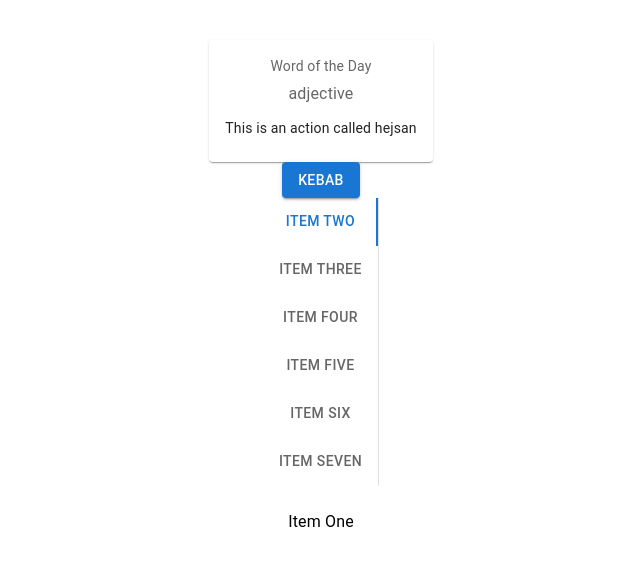
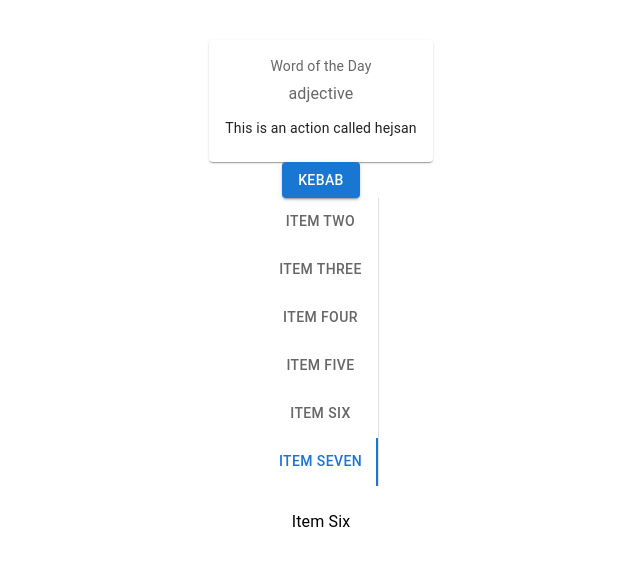
Before and after one commit to johanstrandberg/ruidia, a React (Create React App) app: page / in a window 1280 px wide. Shown: the part 101-666 px from the top of the page, without its empty margins (319-959 px from the left). Built offline with nearby package versions, Linux system fonts and the light colour scheme.

Commit message:
add eslint, fix linting

```diff
--- a/src/App.js
+++ b/src/App.jsx
@@ -3,12 +3,13 @@ import ActionCard from './components/ActionCard';
 import SideMenu from './components/SideMenu';
 
 function App(props) {
+  const { game } = props;
+
   return (
     <div className="App">
       <header className="App-header">
-        <ActionCard title="hejsan">
-        </ActionCard>
-        <SideMenu tab={props.game}></SideMenu>
+        <ActionCard title="hejsan" />
+        <SideMenu tab={game} />
       </header>
     </div>
   );
--- a/src/components/ActionCard.js
+++ /dev/null
@@ -1,33 +0,0 @@
-import React from 'react';
-import { useState } from "react";
-import Card from '@mui/material/Card';
-import { Button } from '@mui/material';
-import CardContent from '@mui/material/CardContent';
-import Typography from '@mui/material/Typography';
-
-function ActionCard(props) {
-    const [value, setValue] = useState("Kebab");
-
-    return (
-        <div>
-            <Card>
-                <CardContent>
-                    <Typography sx={{ fontSize: 14 }} color="text.secondary" gutterBottom>
-                        Word of the Day
-                    </Typography>
-                    <Typography sx={{ mb: 1.5 }} color="text.secondary">
-                        adjective
-                    </Typography>
-                    <Typography variant="body2">
-                        This is an action called {props.title}
-                    </Typography>
-                </CardContent>
-            </Card>
-            <Button variant="contained" onClick={() => setValue('Bagel')}>
-                {value}
-            </Button>
-        </div>
-    );
-}
-
-export default ActionCard
--- /dev/null
+++ b/src/components/ActionCard.jsx
@@ -0,0 +1,31 @@
+import React, { useState } from 'react';
+import Card from '@mui/material/Card';
+import { Button, CardContent, Typography } from '@mui/material';
+
+function ActionCard(props) {
+  const [value, setValue] = useState('Kebab');
+  const { title } = props;
+
+  return (
+    <div>
+      <Card>
+        <CardContent>
+          <Typography sx={{ fontSize: 14 }} color="text.secondary" gutterBottom>
+            Word of the Day
+          </Typography>
+          <Typography sx={{ mb: 1.5 }} color="text.secondary">
+            adjective
+          </Typography>
+          <Typography variant="body2">
+            This is an action called {title}
+          </Typography>
+        </CardContent>
+      </Card>
+      <Button variant="contained" onClick={() => setValue('Bagel')}>
+        {value}
+      </Button>
+    </div>
+  );
+}
+
+export default ActionCard;
--- a/src/components/SideMenu.js
+++ /dev/null
@@ -1,85 +0,0 @@
-import * as React from 'react';
-import PropTypes from 'prop-types';
-import Tabs from '@mui/material/Tabs';
-import Tab from '@mui/material/Tab';
-import Typography from '@mui/material/Typography';
-import Box from '@mui/material/Box';
-
-function TabPanel(props) {
-    const { children, value, index, ...other } = props;
-
-    return (
-      <div
-        role="tabpanel"
-        hidden={value !== index}
-        id={`vertical-tabpanel-${index}`}
-        aria-labelledby={`vertical-tab-${index}`}
-        {...other}
-      >
-        {value === index && (
-          <Box sx={{ p: 3 }}>
-            <Typography>{children}</Typography>
-          </Box>
-        )}
-      </div>
-    );
-}
-
-function a11yProps(index) {
-    return {
-      id: `vertical-tab-${index}`,
-      'aria-controls': `vertical-tabpanel-${index}`,
-    };
-}
-
-function SideMenu({ tab }) {
-    const [value, setValue] = React.useState(tab);
-    React.useEffect(() => {
-        setValue(tab);
-    }, [tab]);
-    const handleChange = (event, newValue) => {
-        setValue(newValue);
-    };
-    return (
-        <Box>
-            <Tabs
-                orientation="vertical"
-                variant="scrollable"
-                value={value}
-                onChange={handleChange}
-                aria-label="Vertical tabs example"
-                sx={{ borderRight: 1, borderColor: 'divider' }}
-            >
-                <Tab label="Item Two" {...a11yProps(1)} />
-                <Tab label="Item Three" {...a11yProps(2)} />
-                <Tab label="Item Four" {...a11yProps(3)} />
-                <Tab label="Item Five" {...a11yProps(4)} />
-                <Tab label="Item Six" {...a11yProps(5)} />
-                <Tab label="Item Seven" {...a11yProps(6)} />
-            </Tabs>
-            <TabPanel value={value} index={0}>
-                Item One
-            </TabPanel>
-            <TabPanel value={value} index={1}>
-                Item Two
-            </TabPanel>
-            <TabPanel value={value} index={2}>
-                Item Three
-            </TabPanel>
-            <TabPanel value={value} index={3}>
-                Item Four
-            </TabPanel>
-            <TabPanel value={value} index={4}>
-                Item Five
-            </TabPanel>
-            <TabPanel value={value} index={5}>
-                Item Six
-            </TabPanel>
-            <TabPanel value={value} index={6}>
-                Item Seven
-            </TabPanel>
-        </Box>
-    )
-}
-
-export default SideMenu;
--- /dev/null
+++ b/src/components/SideMenu.jsx
@@ -0,0 +1,86 @@
+import * as React from 'react';
+import Tabs from '@mui/material/Tabs';
+import Tab from '@mui/material/Tab';
+import Typography from '@mui/material/Typography';
+import Box from '@mui/material/Box';
+
+function TabPanel(props) {
+  const {
+    children, value, index, ...other
+  } = props;
+
+  return (
+    <div
+      role="tabpanel"
+      hidden={value !== index}
+      id={`vertical-tabpanel-${index}`}
+      aria-labelledby={`vertical-tab-${index}`}
+      {...other}
+    >
+      {value === index && (
+        <Box sx={{ p: 3 }}>
+          <Typography>{children}</Typography>
+        </Box>
+      )}
+    </div>
+  );
+}
+
+function a11yProps(index) {
+  return {
+    id: `vertical-tab-${index}`,
+    'aria-controls': `vertical-tabpanel-${index}`,
+  };
+}
+
+function SideMenu({ tab }) {
+  const [value, setValue] = React.useState(tab);
+  React.useEffect(() => {
+    setValue(tab);
+  }, [tab]);
+  const handleChange = (event, newValue) => {
+    setValue(newValue);
+  };
+  return (
+    <Box>
+      <Tabs
+        orientation="vertical"
+        variant="scrollable"
+        value={value}
+        onChange={handleChange}
+        aria-label="Vertical tabs example"
+        sx={{ borderRight: 1, borderColor: 'divider' }}
+      >
+        <Tab label="Item Two" {...a11yProps(1)} />
+        <Tab label="Item Three" {...a11yProps(2)} />
+        <Tab label="Item Four" {...a11yProps(3)} />
+        <Tab label="Item Five" {...a11yProps(4)} />
+        <Tab label="Item Six" {...a11yProps(5)} />
+        <Tab label="Item Seven" {...a11yProps(6)} />
+      </Tabs>
+      <TabPanel value={value} index={0}>
+        Item One
+      </TabPanel>
+      <TabPanel value={value} index={1}>
+        Item Two
+      </TabPanel>
+      <TabPanel value={value} index={2}>
+        Item Three
+      </TabPanel>
+      <TabPanel value={value} index={3}>
+        Item Four
+      </TabPanel>
+      <TabPanel value={value} index={4}>
+        Item Five
+      </TabPanel>
+      <TabPanel value={value} index={5}>
+        Item Six
+      </TabPanel>
+      <TabPanel value={value} index={6}>
+        Item Seven
+      </TabPanel>
+    </Box>
+  );
+}
+
+export default SideMenu;
--- /dev/null
+++ b/src/engine/constants.js
@@ -0,0 +1,2 @@
+export const gameSpeed = 1;
+export const blah = 1;
--- a/src/engine/game.js
+++ b/src/engine/game.js
@@ -1,24 +1,26 @@
-let previousMs = 0;
-let gameSpeed = 1;
-let increment = 0.0;
-export let index = 0;
+let previousMs;
+export const index = 5;
+
+function loop(ms) {
+  // runs at monitor refresh rate
+  console.log(ms);
+}
 
 function main(ms) {
-    window.requestAnimationFrame(main);
-    const delta = ms - previousMs;
+  if (previousMs === undefined) {
     previousMs = ms;
-    loop(delta);
-  };
-
-
-function loop(ms) {
-    //runs at monitor refresh rate
-    increment += ms;
-    index = Math.round(increment / 100.0) % 6;
+  }
+  window.requestAnimationFrame(main);
+  const delta = ms - previousMs;
+  previousMs = ms;
+  loop(delta);
 }
 
 function start() {
-    main(0);
+  // initialize game code
+
+  // starts the game update / draw loop
+  window.requestAnimationFrame(main);
 }
 
 export default start;
--- a/src/index.js
+++ b/src/index.jsx
@@ -2,15 +2,14 @@ import React from 'react';
 import { createRoot } from 'react-dom/client';
 import './index.css';
 import App from './App';
-import { default as start, index } from './engine/game'
-import reportWebVitals from './reportWebVitals';
+import start, { index } from './engine/game';
 
 const container = document.getElementById('root');
 const root = createRoot(container);
 root.render(
   <React.StrictMode>
     <App game={index} />
-  </React.StrictMode>
+  </React.StrictMode>,
 );
 
 start();
--- a/src/reportWebVitals.js
+++ b/src/reportWebVitals.js
@@ -1,4 +1,4 @@
-const reportWebVitals = onPerfEntry => {
+const reportWebVitals = (onPerfEntry) => {
   if (onPerfEntry && onPerfEntry instanceof Function) {
     import('web-vitals').then(({ getCLS, getFID, getFCP, getLCP, getTTFB }) => {
       getCLS(onPerfEntry);
```
Also changed, not shown: package.json (+8 -0 lines), .eslintrc.yml (added), src/engine/actions.js (added), 2 other files (tests, documents, lock files or other folders).
